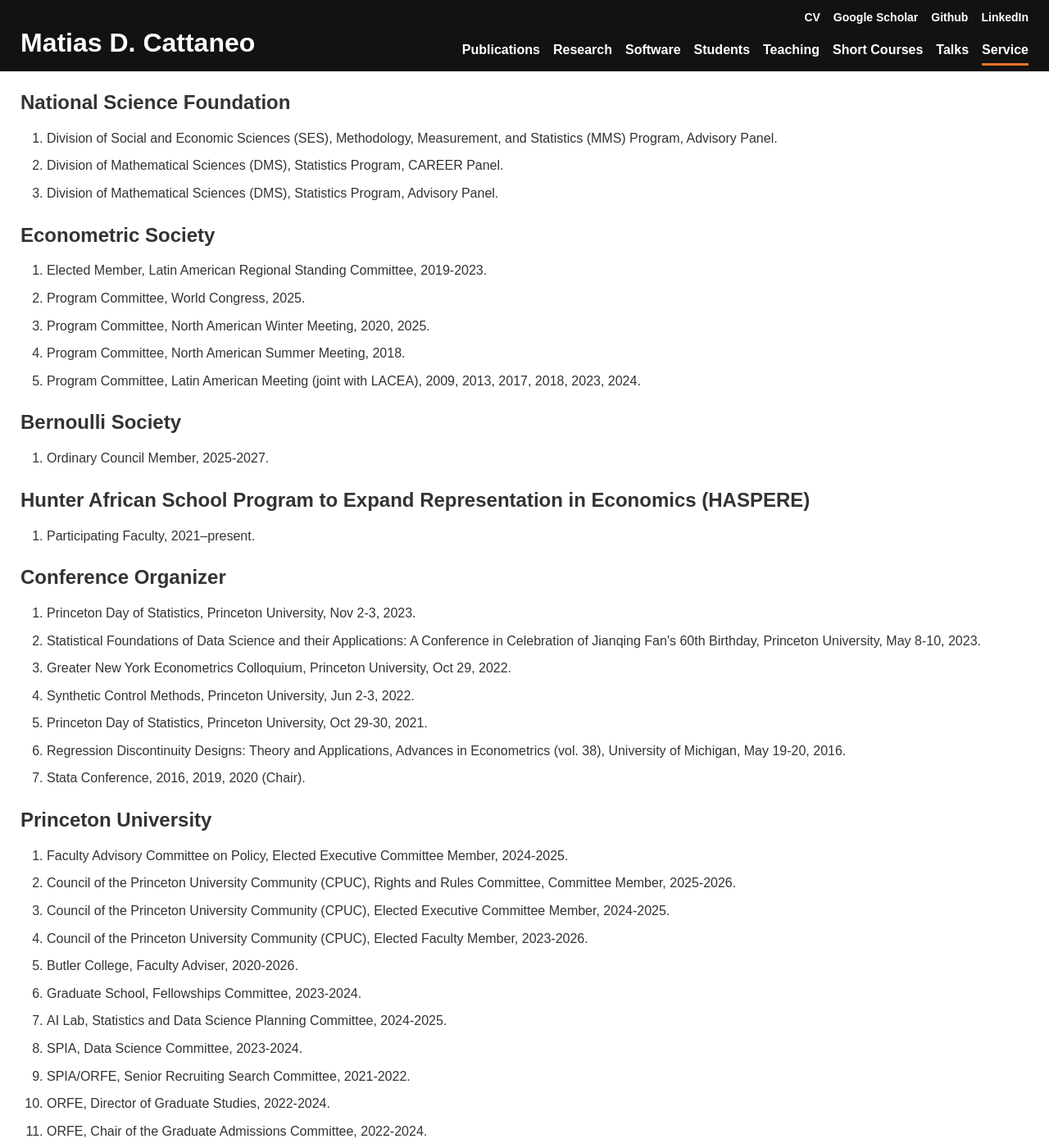
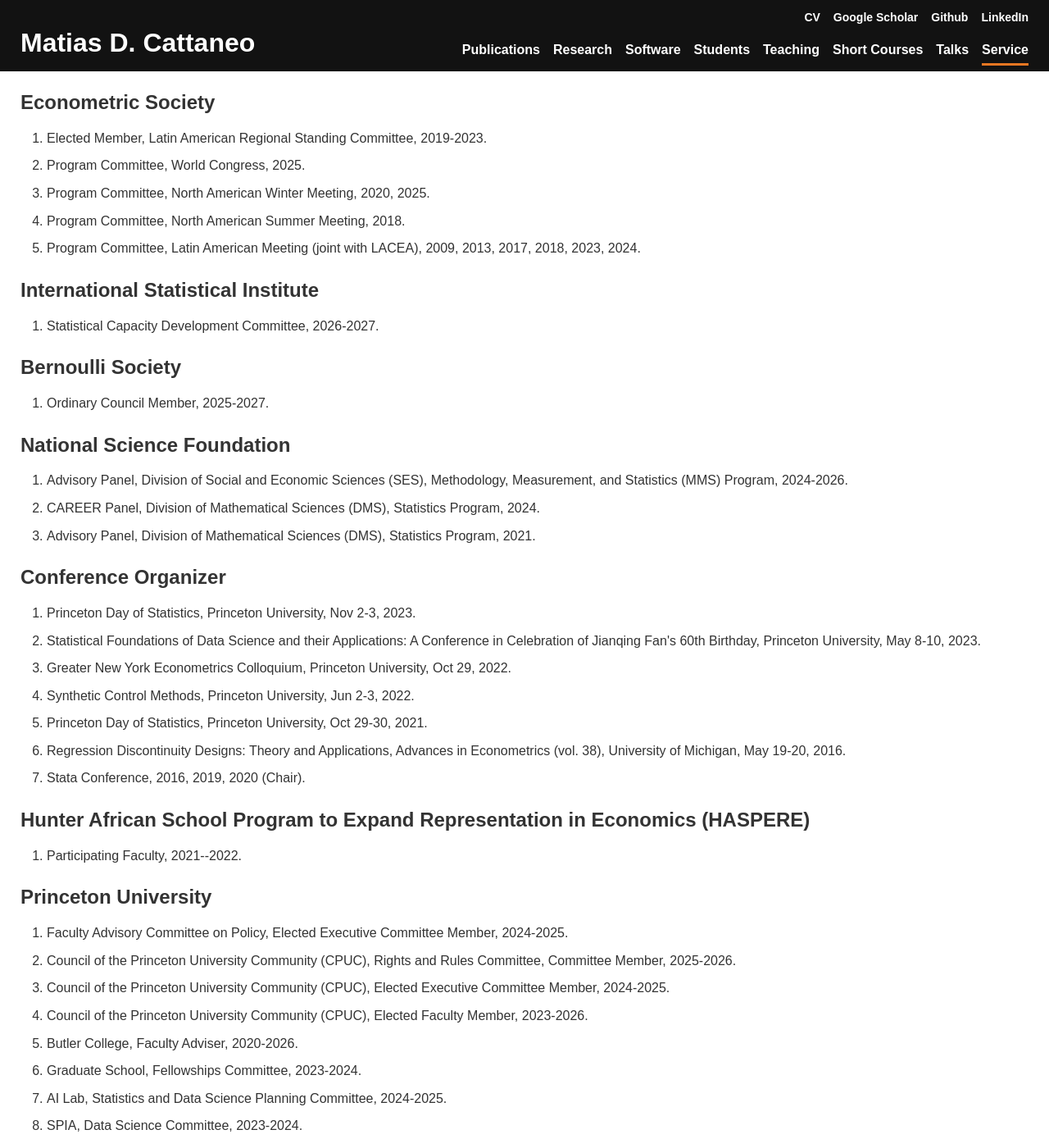
Before and after one commit to mdcattaneo/mdcattaneo.github.io, a Jekyll site: the page built from service.html, in a window 1280 px wide and 1400 px high. Shown: the whole window at 82% size. Built offline with Jekyll 4.4.1, drawn with Linux system fonts in a browser that asks for light colours; some web fonts are replaced.

Commit message:
Added website file

```diff
--- a/service.html
+++ b/service.html
@@ -6,20 +6,6 @@ redirect_from:
   - /service.html
 ---
 
-<h2>
-    National Science Foundation
-</h2>
-<ol>
-    <li>
-        Division of Social and Economic Sciences (SES), Methodology, Measurement, and Statistics (MMS) Program, Advisory Panel.<!-- 2024-2026 -->
-    </li>
-    <li>
-        Division of Mathematical Sciences (DMS), Statistics Program, CAREER Panel.<!-- 2024 -->
-    </li>
-    <li>
-        Division of Mathematical Sciences (DMS), Statistics Program, Advisory Panel.&nbsp;<!-- 2021 -->
-    </li>
-</ol>
 <h2>
     Econometric Society
 </h2>
@@ -41,6 +27,14 @@ redirect_from:
     </li>
 </ol>
 <h2>
+    International Statistical Institute
+</h2>
+<ol>
+    <li>
+        Statistical Capacity Development Committee, 2026-2027.
+    </li>
+</ol>
+<h2>
     Bernoulli Society
 </h2>
 <ol>
@@ -49,11 +43,17 @@ redirect_from:
     </li>
 </ol>
 <h2>
-    Hunter African School Program to Expand Representation in Economics (HASPERE)
+    National Science Foundation
 </h2>
 <ol>
     <li>
-        Participating Faculty, 2021–present.
+        Advisory Panel, Division of Social and Economic Sciences (SES), Methodology, Measurement, and Statistics (MMS) Program, 2024-2026.
+    </li>
+    <li>
+        CAREER Panel, Division of Mathematical Sciences (DMS), Statistics Program, 2024.
+    </li>
+    <li>
+        Advisory Panel, Division of Mathematical Sciences (DMS), Statistics Program, 2021.
     </li>
 </ol>
 <h2>
@@ -80,6 +80,14 @@ redirect_from:
     </li>
     <li>
         Stata Conference, 2016, 2019, 2020 (Chair).
+    </li>
+</ol>
+<h2>
+    Hunter African School Program to Expand Representation in Economics (HASPERE)
+</h2>
+<ol>
+    <li>
+        Participating Faculty, 2021--2022.
     </li>
 </ol>
 <h2>
```
Also changed, not shown: 1 other file.
